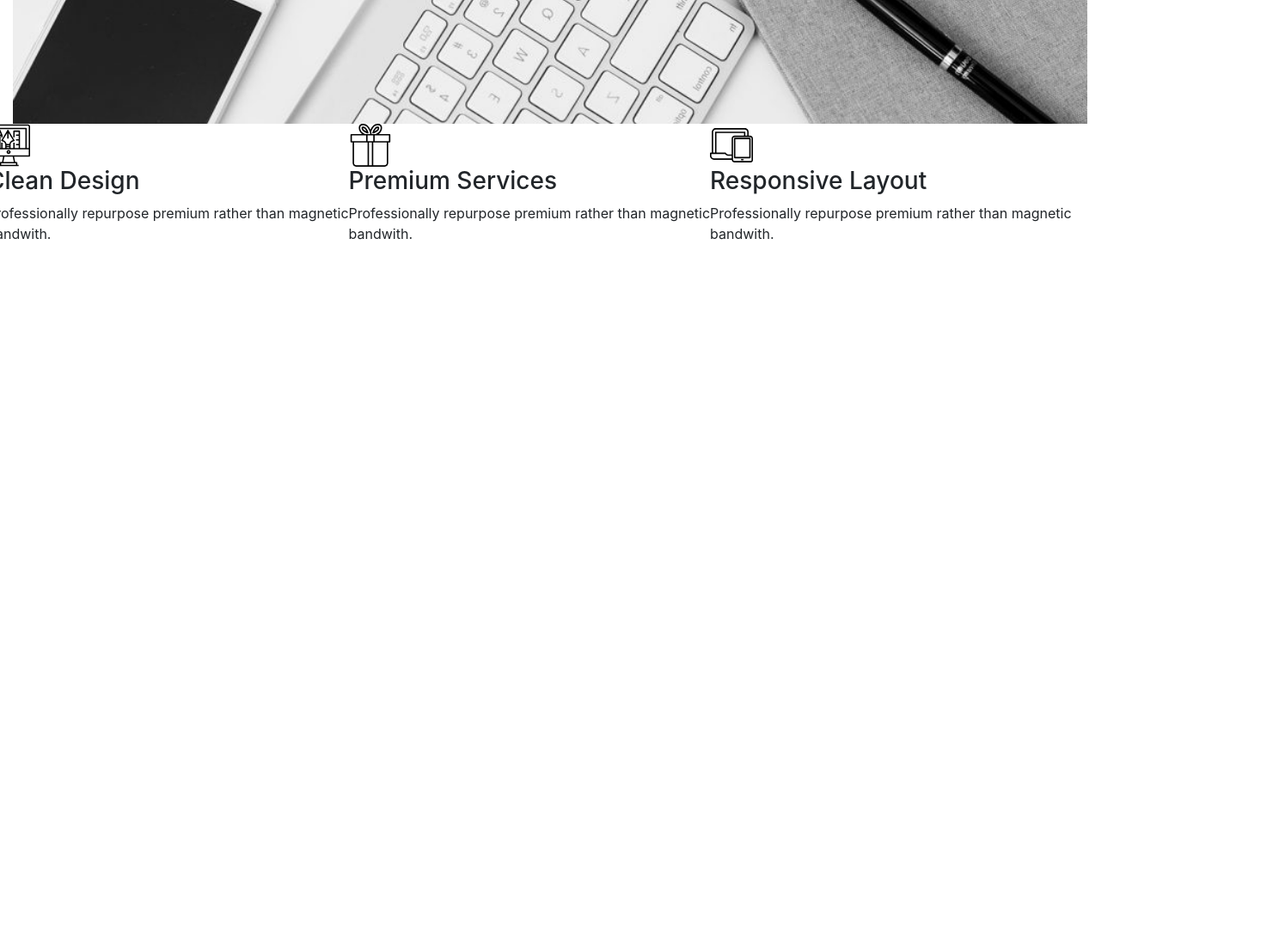
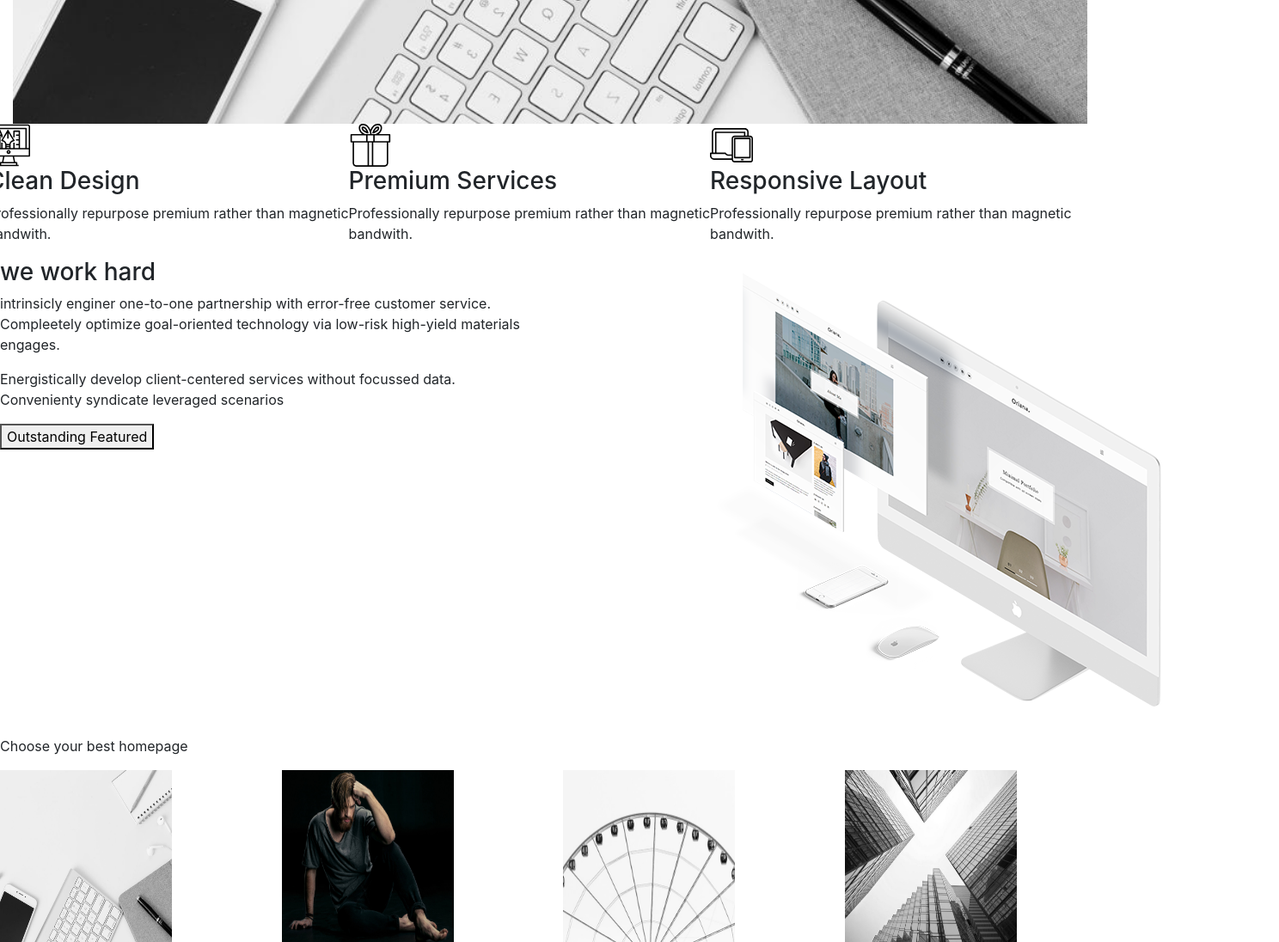
Before and after one commit to Mdigo12/Assigment2, a plain HTML site: page index.html in a window 1280 px wide. Shown: the part 656-1752 px from the top of the page at 86% size, 1488 px wide, since content can reach past the window. Before the commit the page ends 956 px from the top, so only its background shows below. Drawn offline with nearby package versions, Linux system fonts and the light colour scheme.

Commit message:
added items of section 3 and 4

```diff
--- a/css/styles.css
+++ b/css/styles.css
@@ -19,3 +19,7 @@ height: 100vh;
 .image{
     width: 50px; height: 50px;
 }
+.image_h{
+    width: 200px;
+    height: 200px;
+}
--- a/index.html
+++ b/index.html
@@ -89,12 +89,41 @@
         </div>
     </div>
     <div class="row" id="c">
+        <div class="col-md-6">
+            <h3>we work hard</h3>
+            <p>intrinsicly enginer one-to-one partnership with error-free customer service. Compleetely optimize
+                goal-oriented technology via low-risk high-yield materials engages.</p>
+            <p>Energistically develop client-centered services without focussed data. Convenienty syndicate leveraged
+                scenarios</p>
+            <button type="button">Outstanding Featured</button>
+        </div>
+        <div class="col-md-6">
+            <img src="images/new-image.png" alt="image">
+        </div>
+    </div>
+    <section id="d">
+        <div class="row">
+            <div class="col-md-12">
+                <p>Choose your best homepage</p>
+            </div>
+        </div>
+        <div class="row" id="d1">
+            <div class="col-md-3">
+                <img class="image_h" src="images/h1.jpg" alt="image">
+            </div>
+            <div class="col-md-3">
+                <img class="image_h" src="images/h2.jpg" alt="image">
+            </div>
+            <div class="col-md-3">
+                <img class="image_h" src="images/h3.jpg" alt="image">
+            </div>
+            <div class="col-md-3">
+                <img class="image_h" src="images/h4.jpg" alt="image">
+            </div>
+        </div>
 
-    </div>
 
-    <div class="row" id="d">
-
-    </div>
+    </section>
 
     <div class="row" id="e">
 
```
